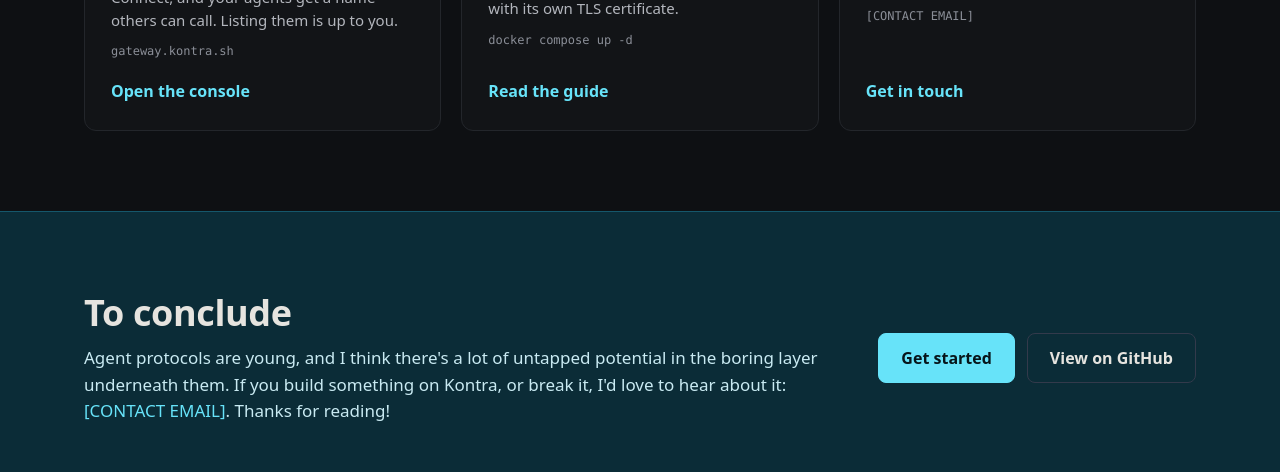
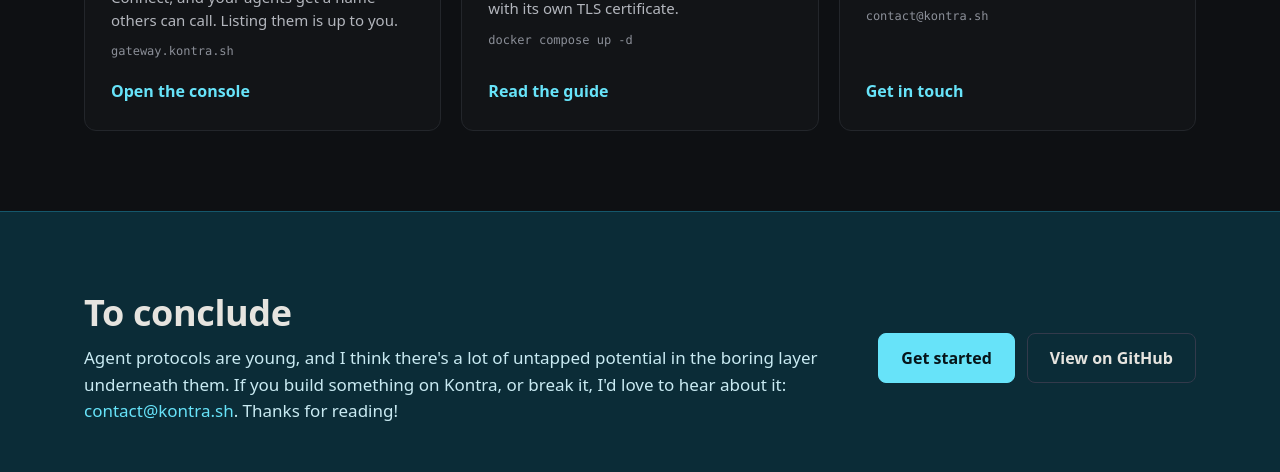
Before and after one commit to kontra-sh/kontra.sh, a plain HTML site: page index.html in a window 1280 px wide. Shown: the part 6608-7080 px from the top of the page. Drawn offline with Linux system fonts and the light colour scheme; a web font is replaced by a local one.

Commit message:
Set the contact address to contact@kontra.sh
Replaces the four [CONTACT EMAIL] placeholders. Mail to it is received by Resend (domain kontra.sh).

Co-Authored-By: Claude Opus 5.5 <noreply@anthropic.com>
Claude-Session: https://claude.ai/code/session_01QUrMnXCYvi3vWRLT9GMaTL

```diff
--- a/index.html
+++ b/index.html
@@ -403,8 +403,8 @@ a2a send -a http://127.0.0.1:8080/agents/hello "hi"
       <div class="card">
         <h3>A dedicated gateway</h3>
         <p>Need scale, or a gateway of your own that we run? Tell us what you're building and we'll work out the setup with you.</p>
-        <span class="tag">[CONTACT EMAIL]</span>
-        <a class="foot" href="mailto:[CONTACT EMAIL]">Get in touch</a>
+        <span class="tag">contact@kontra.sh</span>
+        <a class="foot" href="mailto:contact@kontra.sh">Get in touch</a>
       </div>
     </div>
   </div>
@@ -414,7 +414,7 @@ a2a send -a http://127.0.0.1:8080/agents/hello "hi"
   <div class="wrap">
     <div class="text">
       <h2>To conclude</h2>
-      <p>Agent protocols are young, and I think there's a lot of untapped potential in the boring layer underneath them. If you build something on Kontra, or break it, I'd love to hear about it: <a href="mailto:[CONTACT EMAIL]">[CONTACT EMAIL]</a>. Thanks for reading!</p>
+      <p>Agent protocols are young, and I think there's a lot of untapped potential in the boring layer underneath them. If you build something on Kontra, or break it, I'd love to hear about it: <a href="mailto:contact@kontra.sh">contact@kontra.sh</a>. Thanks for reading!</p>
     </div>
     <div class="cta" style="margin:0">
       <a class="btn primary" href="#try">Get started</a>
@@ -432,7 +432,7 @@ a2a send -a http://127.0.0.1:8080/agents/hello "hi"
       <a href="https://github.com/medmahmoudi26/kontra">GitHub</a>
       <a href="https://github.com/medmahmoudi26/kontra/tree/main/docs">Docs</a>
       <a href="https://app.kontra.sh">Console</a>
-      <a href="mailto:[CONTACT EMAIL]">Contact</a>
+      <a href="mailto:contact@kontra.sh">Contact</a>
     </div>
   </div>
 </footer>
```
